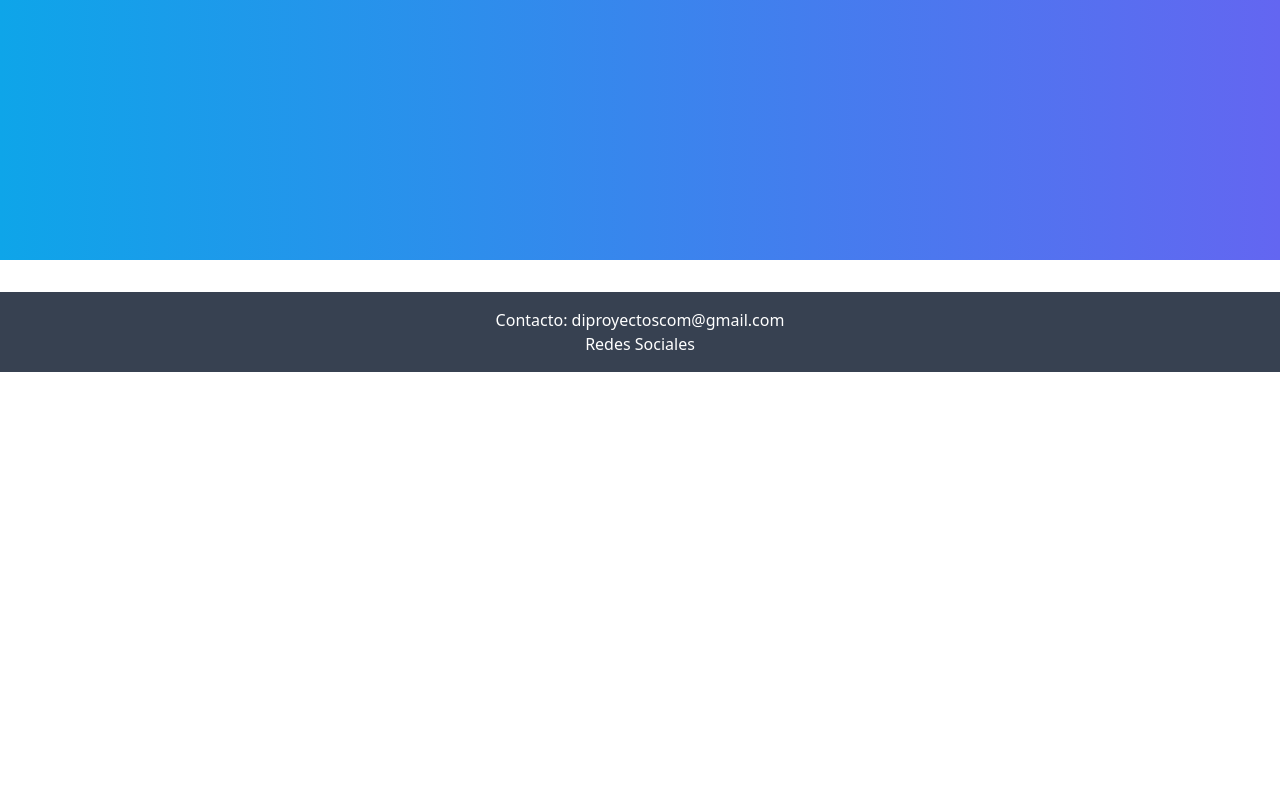
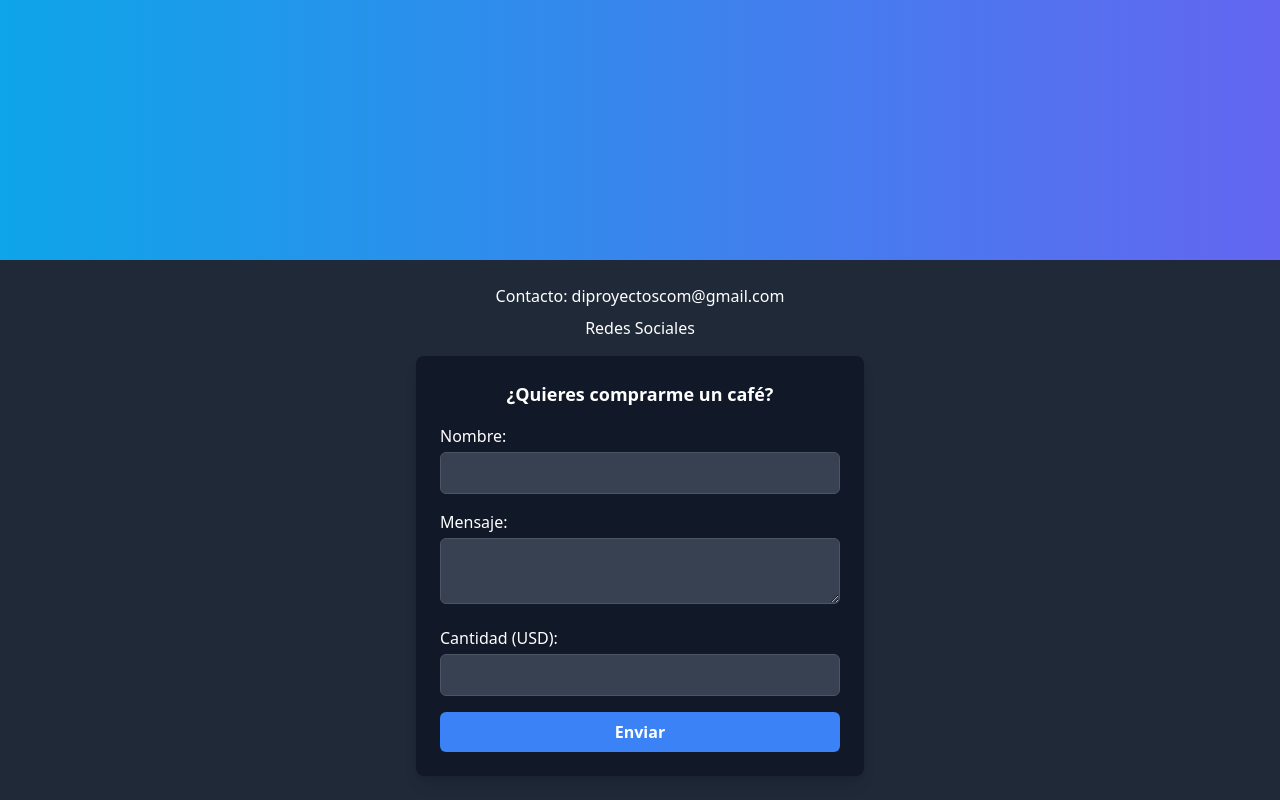
Before and after one commit to sacova89/harrygato, a React (Vite) app: page / in a window 1280 px wide. Shown: the part 2132-2932 px from the top of the page. Before the commit the page ends 2504 px from the top, so only its background shows below. Built offline with nearby package versions, Linux system fonts and the light colour scheme.

Commit message:
Fetch: Footer added

```diff
--- a/src/components/footer.jsx
+++ b/src/components/footer.jsx
@@ -1,8 +1,62 @@
+import React, { useState } from 'react';
 
 export const Footer = () => {
+    const [name, setName] = useState('');
+    const [message, setMessage] = useState('');
+    const [amount, setAmount] = useState('');
+
+    const handleSubmit = (e) => {
+        e.preventDefault();
+        // Aquí podrías manejar el envío del formulario, como redirigir a la página de Buy Me a Coffee
+        //const buyMeACoffeeUrl = `https://www.buymeacoffee.com/yourusername?name=${encodeURIComponent(name)}&message=${encodeURIComponent(message)}&amount=${amount}`;
+        //window.location.href = buyMeACoffeeUrl;
+        console.log('***** subscribe')
+    };
+
     return (
-        <div id="footer" className="text-center bg-gray-700 text-white p-4 mt-8">
-               <p>Contacto: diproyectoscom@gmail.com</p>
-               <p>Redes Sociales</p>
-        </div>)
-}
+        <div id="footer" className="bg-gray-800 text-white py-6 px-4 md:px-8 lg:px-16">
+            <div className="text-center">
+                <p className="mb-2">Contacto: diproyectoscom@gmail.com</p>
+                <p className="mb-4">Redes Sociales</p>
+            </div>
+            <div className="max-w-md mx-auto bg-gray-900 p-6 rounded-lg shadow-lg">
+                <h3 className="text-lg font-semibold mb-4 text-center">¿Quieres comprarme un café?</h3>
+                <form onSubmit={handleSubmit} className="space-y-4">
+                    <div>
+                        <label htmlFor="name" className="block mb-1">Nombre:</label>
+                        <input
+                            type="text"
+                            id="name"
+                            value={name}
+                            onChange={(e) => setName(e.target.value)}
+                            className="w-full p-2 rounded-md bg-gray-700 text-white border border-gray-600 focus:outline-none focus:ring-2 focus:ring-blue-500"
+                            required
+                        />
+                    </div>
+                    <div>
+                        <label htmlFor="message" className="block mb-1">Mensaje:</label>
+                        <textarea
+                            id="message"
+                            value={message}
+                            onChange={(e) => setMessage(e.target.value)}
+                            className="w-full p-2 rounded-md bg-gray-700 text-white border border-gray-600 focus:outline-none focus:ring-2 focus:ring-blue-500"
+                            required
+                        ></textarea>
+                    </div>
+                    <div>
+                        <label htmlFor="amount" className="block mb-1">Cantidad (USD):</label>
+                        <input
+                            type="number"
+                            id="amount"
+                            value={amount}
+                            onChange={(e) => setAmount(e.target.value)}
+                            className="w-full p-2 rounded-md bg-gray-700 text-white border border-gray-600 focus:outline-none focus:ring-2 focus:ring-blue-500"
+                            required
+                        />
+                    </div>
+                    <button type="submit" className="w-full bg-blue-500 hover:bg-blue-600 text-white font-semibold py-2 rounded-md transition duration-200">Enviar</button>
+                </form>
+            </div>
+        </div>
+    );
+};
```
